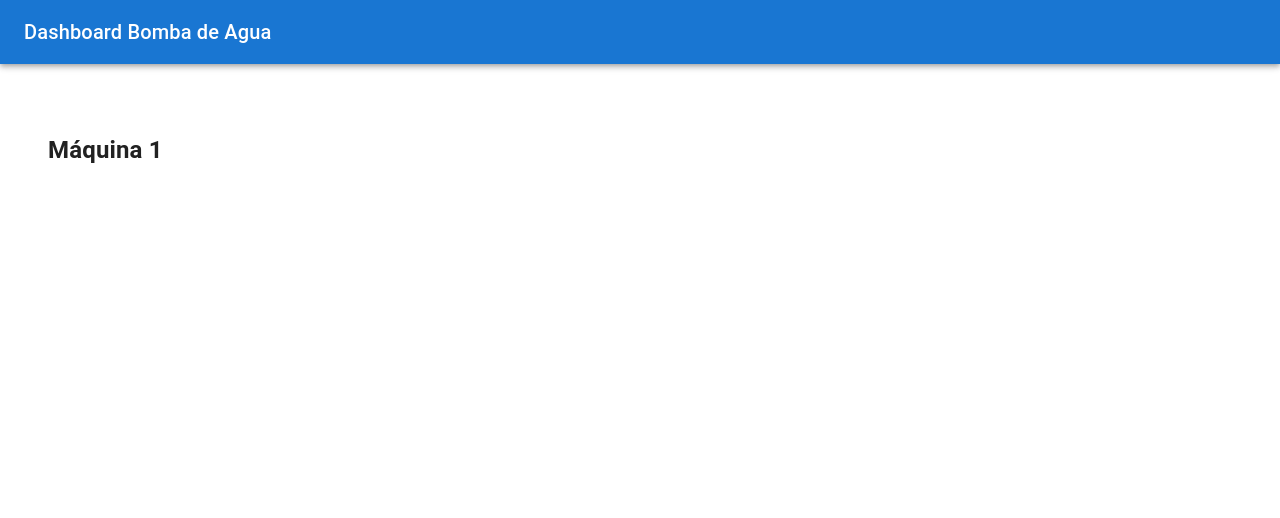
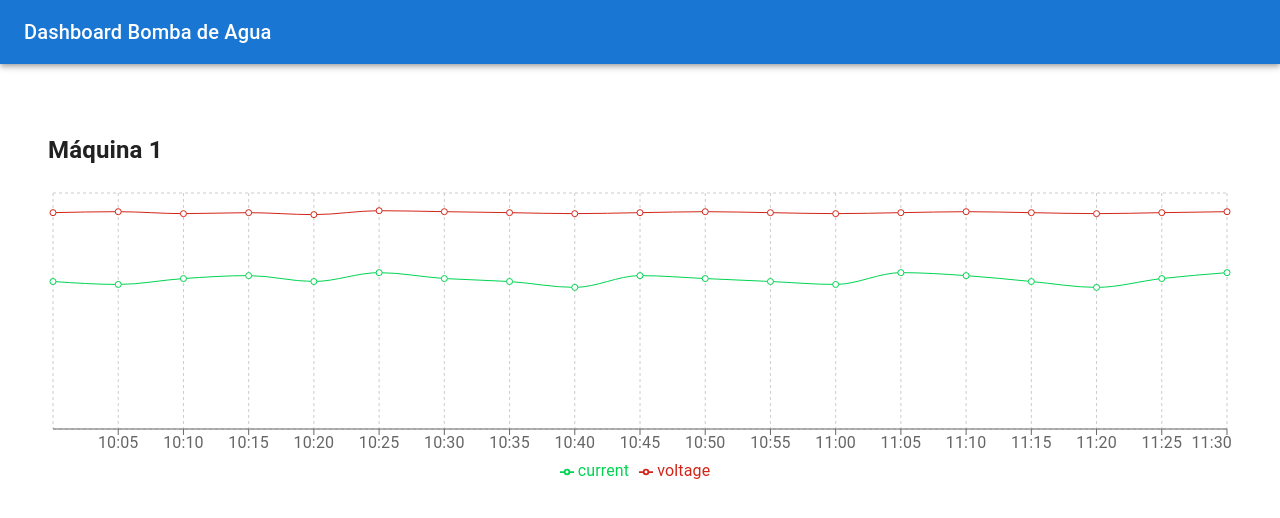
Before and after one commit to FabianCiceia/front_end_dash_board, a React (Vite) app: page /maquina/1 in a window 1280 px wide. Shown: the top 518 px of the page. Built offline with nearby package versions, Linux system fonts and the light colour scheme.

Commit message:
feat: Integrate VoltageCurrentChart component in Maquina page

```diff
--- a/src/pages/Maquina.jsx
+++ b/src/pages/Maquina.jsx
@@ -1,5 +1,6 @@
 import React, { useEffect, useState } from 'react';
 import { useParams } from 'react-router-dom';
+import VoltageCurrentChart from '../components/VoltageCurrentChart';
 
 
 const Maquina = () => {
@@ -53,6 +54,7 @@ const Maquina = () => {
     return (
         <div style={{ padding: 24 }}>
             <h2>{machineData.nombre}</h2>
+            <VoltageCurrentChart machine={machineData.nombre} />
 
         </div>
     );
```
